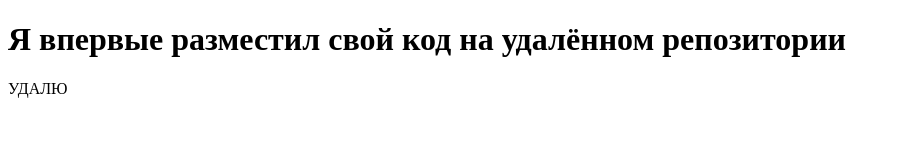
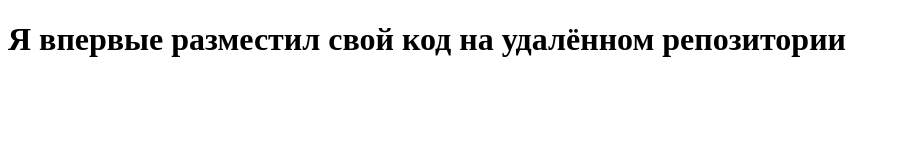
Before and after one commit to plove66/test_repo, a plain HTML site: page index.htm in a window 1280 px wide. Shown: the whole page, without its empty margins (0-900 px from the left). Drawn offline with Linux system fonts and the light colour scheme.

Commit message:
Revert "del"
This reverts commit 4c885eeea6b8d535384f72b2f784f3de6af48313.

```diff
--- a/index.htm
+++ b/index.htm
@@ -7,6 +7,5 @@
 </head>
 <body>
     <h1>Я впервые разместил свой код на удалённом репозитории</h1>
-    <p>УДАЛЮ</p>
 </body>
 </html>
```
